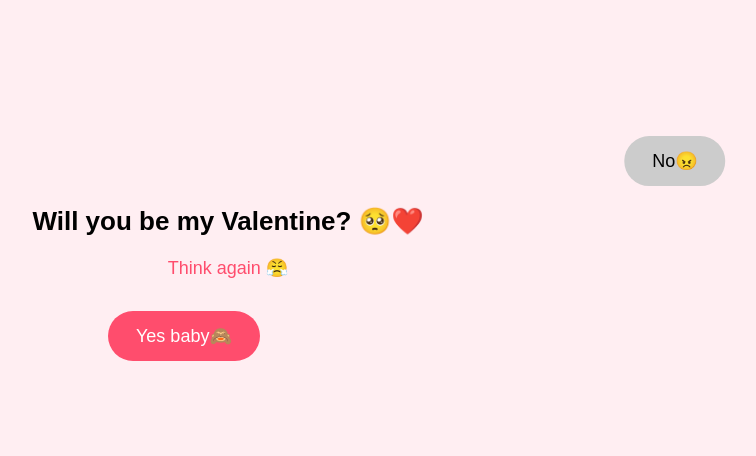
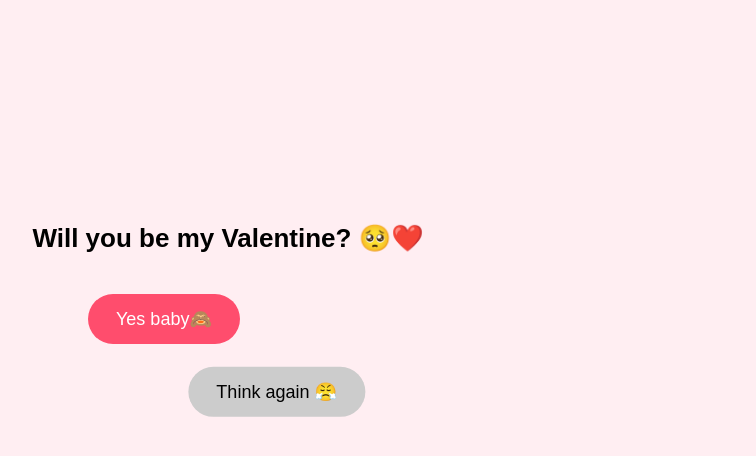
Before and after one commit to yashaswinii18/Valentine, a plain HTML site: page index.html in a window 1280 px wide. Both pictures are taken after a click on the button "No😠". Shown: the whole page, without its empty margins (412-1168 px from the left). Drawn offline with Linux system fonts and the light colour scheme.

Commit message:
Update index.html

```diff
--- a/index.html
+++ b/index.html
@@ -20,14 +20,7 @@
 
     h1 {
       font-size: 26px;
-      margin-bottom: 20px;
-    }
-
-    #tease {
-      font-size: 18px;
-      margin-bottom: 30px;
-      color: #ff4d6d;
-      min-height: 24px;
+      margin-bottom: 40px;
     }
 
     .buttons {
@@ -43,14 +36,15 @@
       border-radius: 30px;
       cursor: pointer;
       position: absolute;
-      transition: transform 0.1s ease; /* FAST movement */
+      transition: transform 0.08s ease; /* very fast movement */
+      white-space: nowrap;
     }
 
     .yes {
       background: #ff4d6d;
       color: white;
       left: 50%;
-      transform: translateX(-120px);
+      transform: translateX(-140px);
     }
 
     .no {
@@ -64,7 +58,6 @@
 <body>
 
   <h1>Will you be my Valentine? 🥺❤️</h1>
-  <div id="tease"></div>
 
   <div class="buttons">
     <button class="yes" onclick="location.href='yes.html'">
@@ -78,9 +71,8 @@
 
   <script>
     const noBtn = document.getElementById("noBtn");
-    const tease = document.getElementById("tease");
 
-    const messages = [
+    const texts = [
       "Are you sure? 😠",
       "Think again 😤",
       "Wrong answer 😠",
@@ -89,18 +81,21 @@
       "Nice try 😠"
     ];
 
-    noBtn.addEventListener("mouseover", moveButton);
-    noBtn.addEventListener("click", moveButton);
+    let index = 0;
 
-    function moveButton() {
-      const x = Math.random() * window.innerWidth - window.innerWidth / 2;
-      const y = Math.random() * window.innerHeight - window.innerHeight / 2;
+    noBtn.addEventListener("mouseover", moveAndChange);
+    noBtn.addEventListener("click", moveAndChange);
+
+    function moveAndChange() {
+      // Change button text in sequence
+      noBtn.innerText = texts[index];
+      index = (index + 1) % texts.length;
+
+      // Move button fast in random direction
+      const x = Math.random() * 500 - 250;
+      const y = Math.random() * 300 - 150;
 
       noBtn.style.transform = `translate(${x}px, ${y}px)`;
-
-      const randomMsg =
-        messages[Math.floor(Math.random() * messages.length)];
-      tease.innerText = randomMsg;
     }
   </script>
 
```
